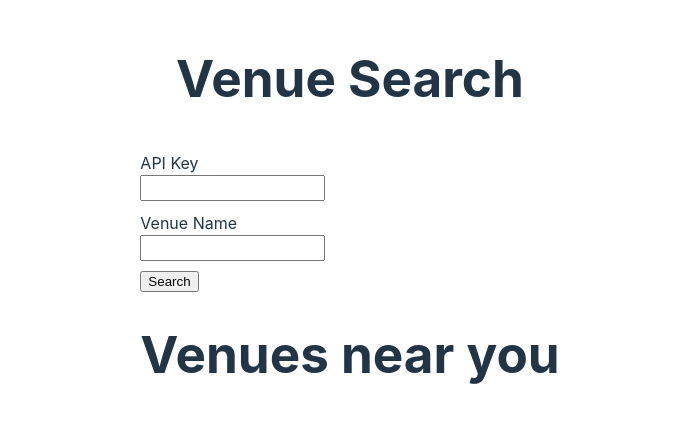
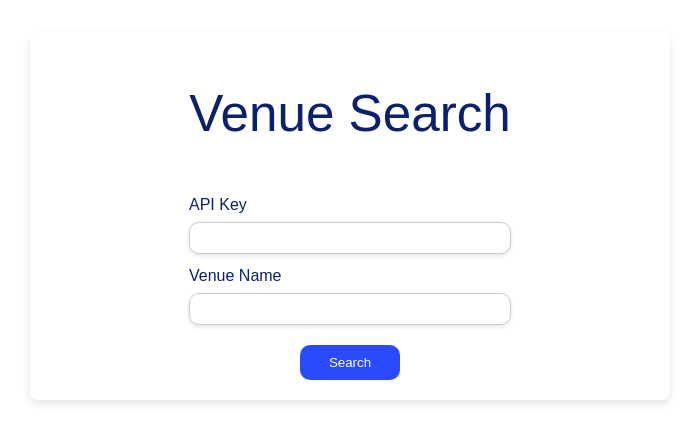
Before and after one commit to unravelin/code-test-js, a React (Vite) app: page / in a window 1280 px wide. Shown: the part 184-626 px from the top of the page, without its empty margins (290-989 px from the left). Built offline with nearby package versions, Linux system fonts and the light colour scheme.

Commit message:
venue details and styling added

```diff
--- a/src/App.css
+++ b/src/App.css
@@ -3,4 +3,6 @@
   margin: 0 auto;
   padding: 2rem;
   text-align: center;
+  font-family: 'Poppins', sans-serif;
+  color: #0a216d;
 }
--- a/src/components/LandingPage.css
+++ b/src/components/LandingPage.css
@@ -1,9 +1,10 @@
+
 .search-form {
   display: flex;
-  justify-content: right;
+  justify-content: center;
   margin-top: 20px;
   flex-direction: column;
-  align-items: flex-start;
+  align-items: center;
 }
 .form-group {
   display: flex;
@@ -12,20 +13,86 @@
   flex-direction: column;
   align-items: flex-start;
 }
+h1 {
+  font-size: 22px;
+  font-weight: 300;
+  margin-bottom: 20px;
+  font-family: 'Poppins', sans-serif;
+
+}
+.label {
+  font-size: 16px;
+  font-weight: 500;
+  margin-bottom: 5px;
+  color: #0a216d;
+}
+.input {
+  height: 30px;
+  width: 300px;
+  border: 1px solid #ccc;
+  border-radius: 10px;
+  font-family: 'poppins', sans-serif;
+  padding: 0 10px;
+  display: block;
+  font-size: 16px;
+  box-shadow: 0 2px 5px rgba(0,0,0,0.1);
+  transition: border-color 0.3s ease;
+  outline: #2a4afc;
+  color: #546499;
+}
+input:focus {
+  border-color: #2a4afc;
+  box-shadow: 0 0 5px #2a4afc;
+}
 .button {
-  margin-top: 10px;
+  margin-top: 20px;
+  width: 100px;
+ height: 35px;
+  background-color: #2a4afc;
+  color: white;
+  border: none;
+  border-radius: 10px;
+  cursor: pointer;
+}
+.button:hover {
+  background-color: #0427f0;
+  border-color: #0327f0;
+  box-shadow: 0 3px 5px rgba(0,0,0,0.2);
+}
+/* LandingPage */
+.landingPage-Card {
+    display: flex;
+    flex-direction: column;
+    width: 600px;
+    box-shadow: 0 4px 8px rgba(0,0,0,0.1);
+    margin: 20px auto;
+    border-radius: 8px;
+    overflow: hidden;
+    padding: 20px;
+
+}
+
+/* List Display */
+.venue-list a {
   display: flex;
-  justify-content: right;
   flex-direction: column;
   align-items: flex-start;
+  color: #0a216d;
+  text-decoration: none;
+  transition: background-color 0.3s, color 0.3s;
+  cursor: pointer;
 }
-.input {
-  height: 20px;
+/* Hover and focus effects */
+.venue-list a:hover, .venue-list a:focus {
+  color: #181fff;
 }
-.venue-list {
-  display: flex;
-  justify-content: right;
-  margin-top: 20px;
-  flex-direction: column;
-  align-items: flex-start;
+
+ul {
+  list-style-type: none;
+
 }
+
+/* Active state styling */
+.venue-list a:active {
+  color: #181fff;
+}
--- a/src/components/LandingPage.tsx
+++ b/src/components/LandingPage.tsx
@@ -86,19 +86,19 @@ const LandingPage: React.FC = () => {
   };
 
   return (
-    <div className="landing-page">
+    <div className="landingPage-Card">
       <h1 className="title">Venue Search</h1>
       <SearchForm onSearch={handleSearch} />
-      <h1 className="title">Venues near you</h1>
       {venues.length > 0 && (
         <ul className="venue-list">
           {venues.map(venue => (
-            <ul key={venue.fsq_id}>
+            <li key={venue.fsq_id}>
 <Link to={`/places/${venue.fsq_id}`}>
-  <h2>{venue.name}</h2>
+
+  {venue.name}
 </Link>
 
-            </ul>
+            </li>
           ))}
         </ul>
       )}
--- a/src/components/VenueDetails.css
+++ b/src/components/VenueDetails.css
@@ -0,0 +1,47 @@
+.venue-details-card {
+ width: 600px;
+  margin: 20px auto;
+  padding: 20px;
+  box-shadow: 0 4px 8px rgba(0, 0, 0, 0.1);
+  border-radius: 10px;
+  background: #ffffff;
+}
+
+.categories-container {
+  display: flex;
+  align-items: center;
+  justify-content: center;
+  flex-wrap: wrap;
+}
+
+.categories-container span {
+  white-space: nowrap;
+  margin-right: 10px;
+  margin-left: 5px;
+}
+
+.categories-list {
+  display: flex;
+  list-style: none;
+  padding: 0;
+  margin: 0;
+  align-items: center;
+  flex-wrap: wrap;
+}
+
+.categories-list li {
+  margin-right: 10px;
+}
+
+.photo-grid {
+  display: grid;
+  grid-template-columns: repeat(auto-fill, minmax(150px, 1fr));
+  gap: 10px;
+  margin-top: 20px;
+}
+
+.photo-grid img {
+  width: 100%;
+  height: auto;
+  border-radius: 8px;
+}
--- a/src/components/VenueDetails.tsx
+++ b/src/components/VenueDetails.tsx
@@ -2,6 +2,7 @@ import React, { useEffect, useState } from 'react';
 import { useParams } from 'react-router-dom';
 import axios from 'axios';
 import { useAppContext } from '../AppContext';
+import './VenueDetails.css';
 
 interface Venue {
     name: string;
@@ -18,55 +19,85 @@ const VenueDetails: React.FC = () => {
     const { fsq_id } = useParams<{ fsq_id?: string }>();
     const { apiKey } = useAppContext();
     const [venueDetails, setVenueDetails] = useState<Venue | null>(null);
+    const [photos, setPhotos] = useState<string[]>([]);
     const [loading, setLoading] = useState(true);
     const [error, setError] = useState('');
 
     useEffect(() => {
-        if (!fsq_id || !apiKey) {
-            setError('API Key or Venue ID is missing');
-            setLoading(false);
-            return;
-        }
+        const fetchVenueDetails = async () => {
+            if (!fsq_id || !apiKey) {
+                setError('API Key or Venue ID is missing');
+                setLoading(false);
+                return;
+            }
 
-        const fetchVenueDetails = async () => {
             const endpoint = `https://api.foursquare.com/v3/places/${fsq_id}`;
             const headers = { 'Authorization': apiKey };
 
             try {
                 const response = await axios.get(endpoint, { headers });
                 setVenueDetails(response.data);
+                setLoading(false);
             } catch (error) {
                 console.error('Failed to fetch venue details:', error);
                 setError('Failed to fetch venue details');
-            } finally {
                 setLoading(false);
             }
         };
 
+        const fetchPhotos = async () => {
+            if (!fsq_id || !apiKey) {
+                return;
+            }
+
+            const photosEndpoint = `https://api.foursquare.com/v3/places/${fsq_id}/photos`;
+            const headers = { 'Authorization': apiKey };
+
+            try {
+                const response = await axios.get(photosEndpoint, { headers });
+                const photoUrls = response.data.map((photo: { prefix: string; suffix: string; }) => photo.prefix + "300x300" + photo.suffix);
+                setPhotos(photoUrls);
+            } catch (error) {
+                console.error('Failed to fetch photos:', error);
+            }
+        };
+
         fetchVenueDetails();
+        fetchPhotos();
     }, [fsq_id, apiKey]);
 
     if (loading) return <div>Loading...</div>;
     if (error) return <div>Error: {error}</div>;
 
     return (
-        <div>
-            <h1>Venue Details</h1>
+        <section className='venue-details-card'>
             {venueDetails ? (
                 <>
-                    <h2>{venueDetails.name}</h2>
+                    <h1>{venueDetails.name}</h1>
                     <p>Address: {venueDetails.location?.address || 'No address provided'}</p>
-                    <h3>Categories:</h3>
-                    <ul>
+                 <div className='categories-container'>
+                    <span>Categories:</span>
+                    <ul className='categories-list'>
                         {venueDetails.categories.map(cat => (
                             <li key={cat.id}>{cat.name}</li>
                         ))}
                     </ul>
+                    </div>
+                    <div>
+                    {photos.length > 0 && (
+                    <div className='photo-grid'>
+                            {photos.map((photoUrl, index) => (
+                                <img key={index} src={photoUrl} alt="Venue" />
+                            ))}
+                        </div>
+                    )}
+                    </div>
+
                 </>
             ) : (
                 <p>No details available.</p>
             )}
-        </div>
+        </section>
     );
 };
 
```
